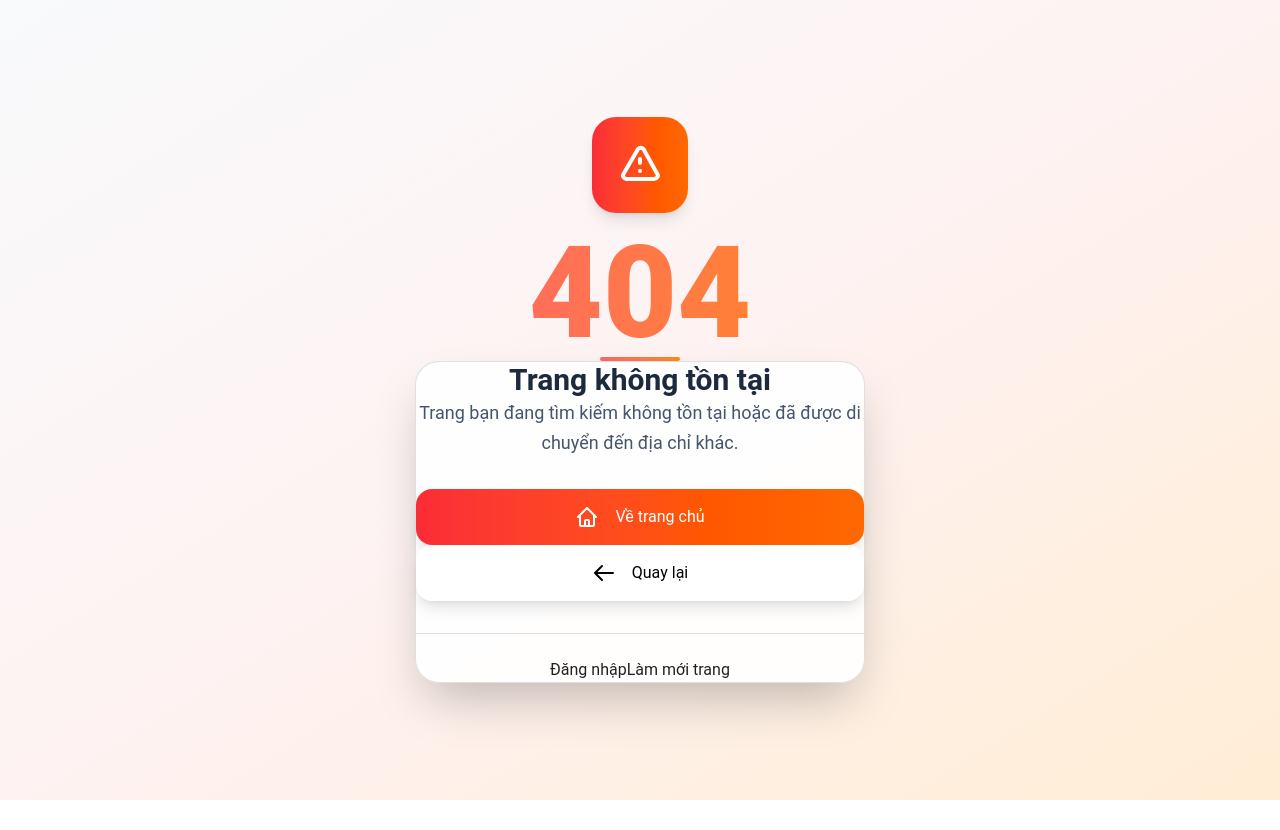
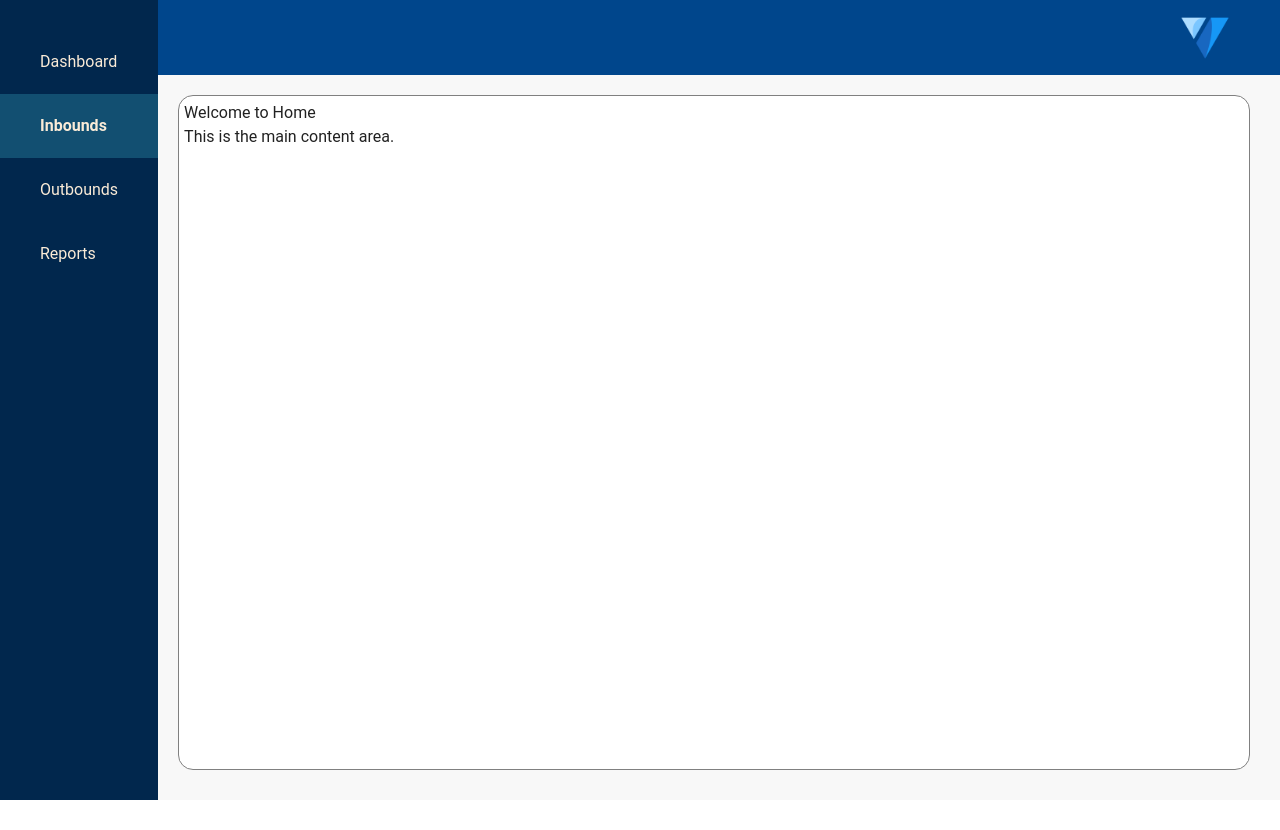
Before and after one commit to little-tonii/warehouse-training-fe, a Vue app: page /dashboard in a window 1280 px wide. Before the commit this address had no page. Before the commit the page ends 800 px from the top, so only its background shows below. Built offline with nearby package versions, Linux system fonts and the light colour scheme; a small style sheet from the web is missing.

Commit message:
rename home to dashboard

```diff
--- a/src/plugins/router.ts
+++ b/src/plugins/router.ts
@@ -8,9 +8,9 @@ const routes: RouteRecordRaw[] = [
         component: () => import('../modules/auth/views/Login.vue'),
     },
     {
-        path: '/home',
-        name: 'Home',
-        component: () => import('../views/HomeView.vue'),
+        path: '/dashboard',
+        name: 'dashboard',
+        component: () => import('../views/DashboardView.vue'),
     },
     {
         path: '/inbound',
--- /dev/null
+++ b/src/views/DashboardView.vue
@@ -0,0 +1,28 @@
+<script setup>
+import Sidebar from '@/components/Sidebar.vue';
+import MainContent from '@/components/MainContent.vue';
+</script>
+<template>
+    <div class="home-layout">
+        <div class="side-bar">
+            <Sidebar />
+        </div>
+        <MainContent>
+            <h1>Welcome to Home</h1>
+            <p>This is the main content area.</p>
+        </MainContent>
+    </div>
+</template>
+<style lang="css" scoped>
+.home-layout {
+    display: flex;
+    flex-direction: row;
+    height: 100vh;
+    width: 100vw;
+    background-color: #f8f8f8;
+}
+.side-bar {
+    background-color: #01274d;
+    padding: 30px 0px;
+}
+</style>
```
